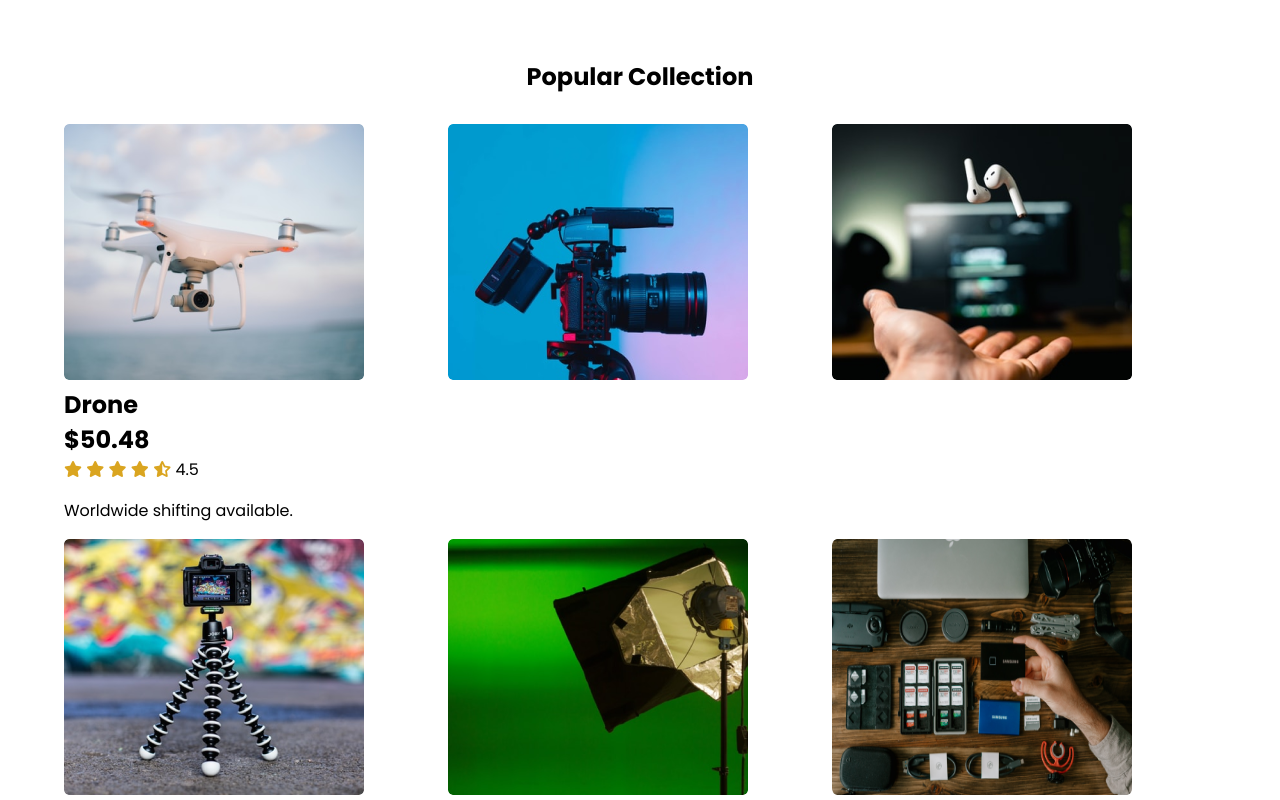
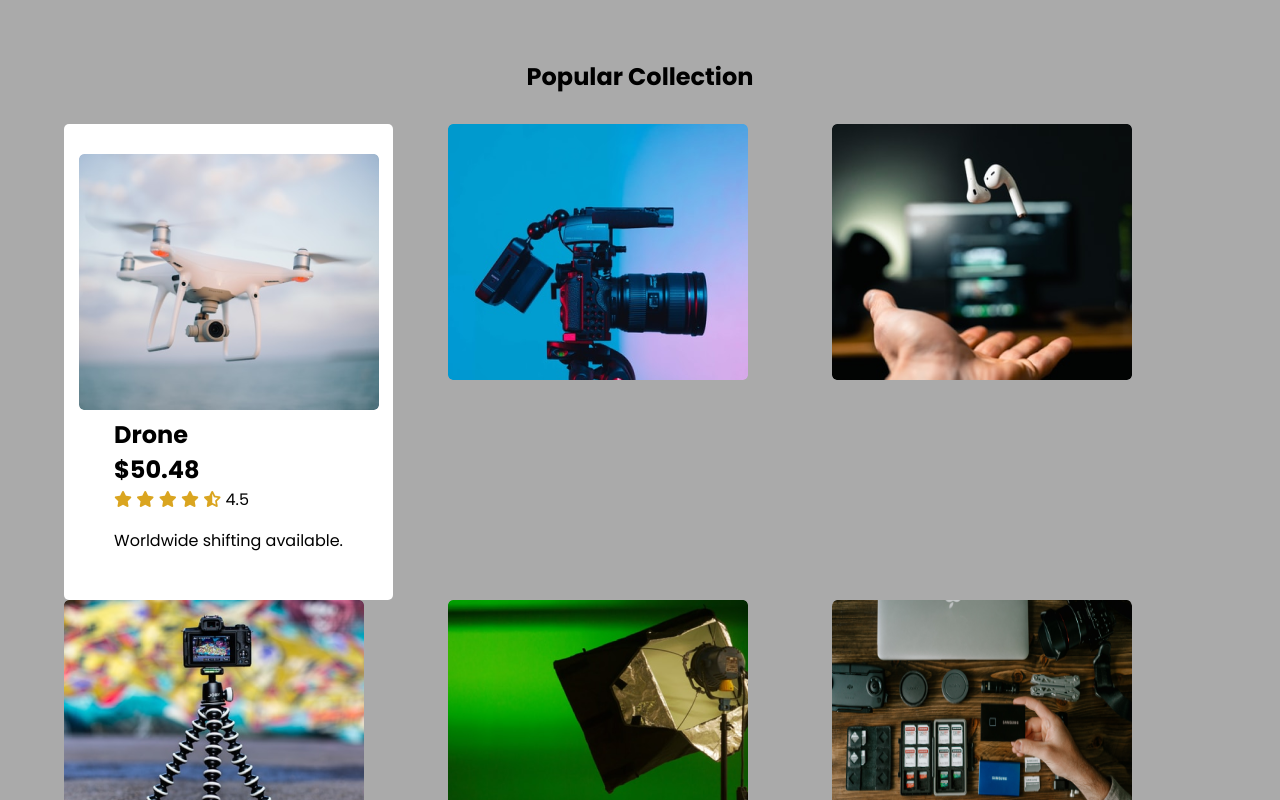
Before and after one commit to MoududAhammed/second-assignment, a plain HTML site: page index.html in a window 1280 px wide. Shown: the part 597-1397 px from the top of the page. Drawn offline with Linux system fonts and the light colour scheme.

Commit message:
first product almost done

```diff
--- a/index.html
+++ b/index.html
@@ -37,7 +37,7 @@
         </section>
         <h2 class="heading">Popular Collection</h2>
         <section class="second-section">
-            <div>
+            <div class="product">
                 <div class="image">
                      <img src="images/drone.png" alt="drone">
                 </div>
--- a/styles/index.css
+++ b/styles/index.css
@@ -1,7 +1,7 @@
 body{
     font-family: 'Poppins', sans-serif;
     margin: 0px;
-    background-color: white;
+    background: #AAAAAA;
 }
 header h3{
     margin-top: 87px;
@@ -48,14 +48,24 @@ button a{
     margin-left: 5%;
     margin-right: 5%;
 }
+.product{
+    width: 329px;
+    height: 476px;
+    background: #FFFFFF;
+    display: flex;
+    flex-direction: column;
+    justify-content: center;
+    align-items: center;
+    border-radius: 5px;
+}
 .second-section img{
     height: 256px;
     width: 300px;
     border-radius: 5px;
 }
+.product-name{
+    margin: 0px;
+}
 .star-rating i{
     color: goldenrod;
 }
-.product-name{
-    margin: 0px;
-}
```
